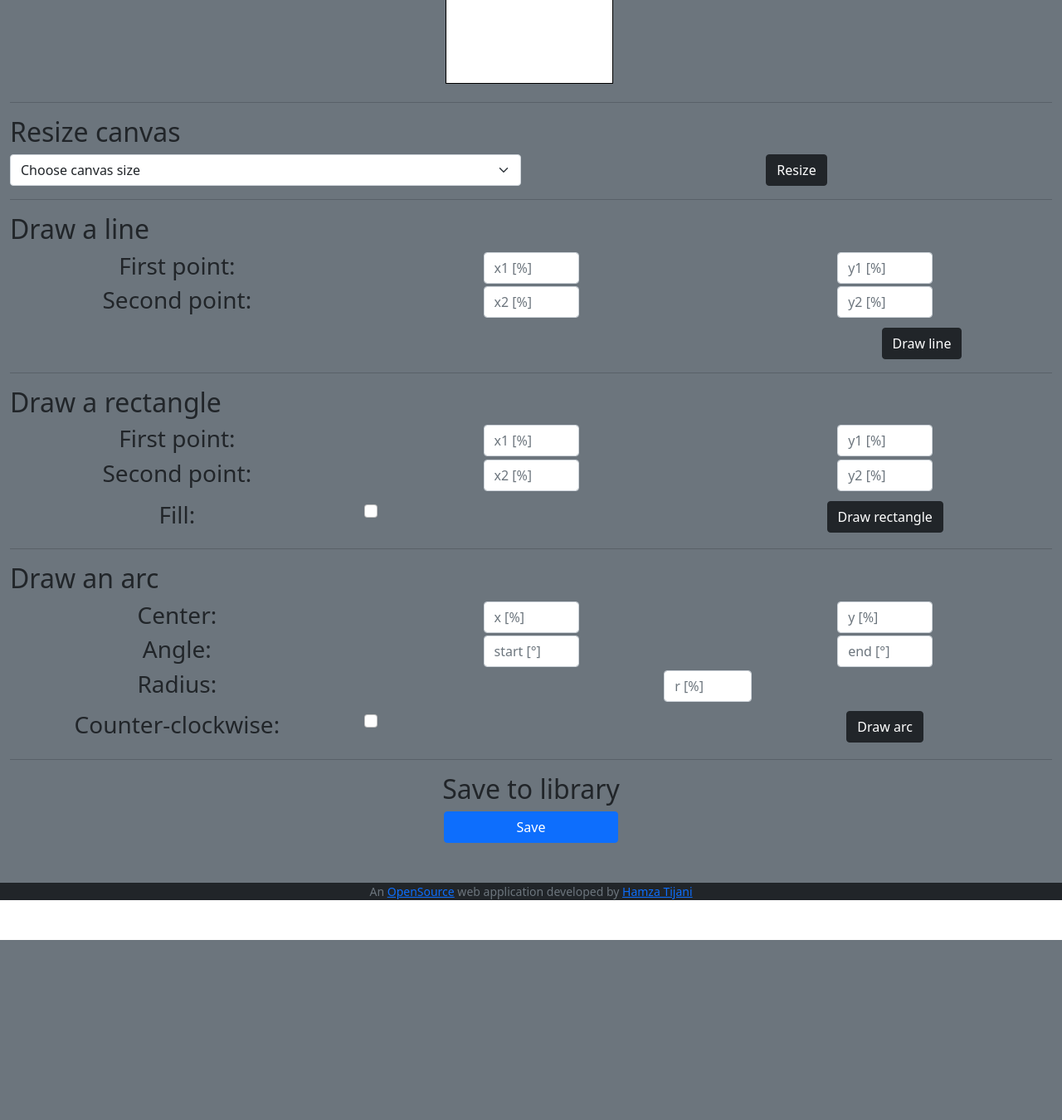
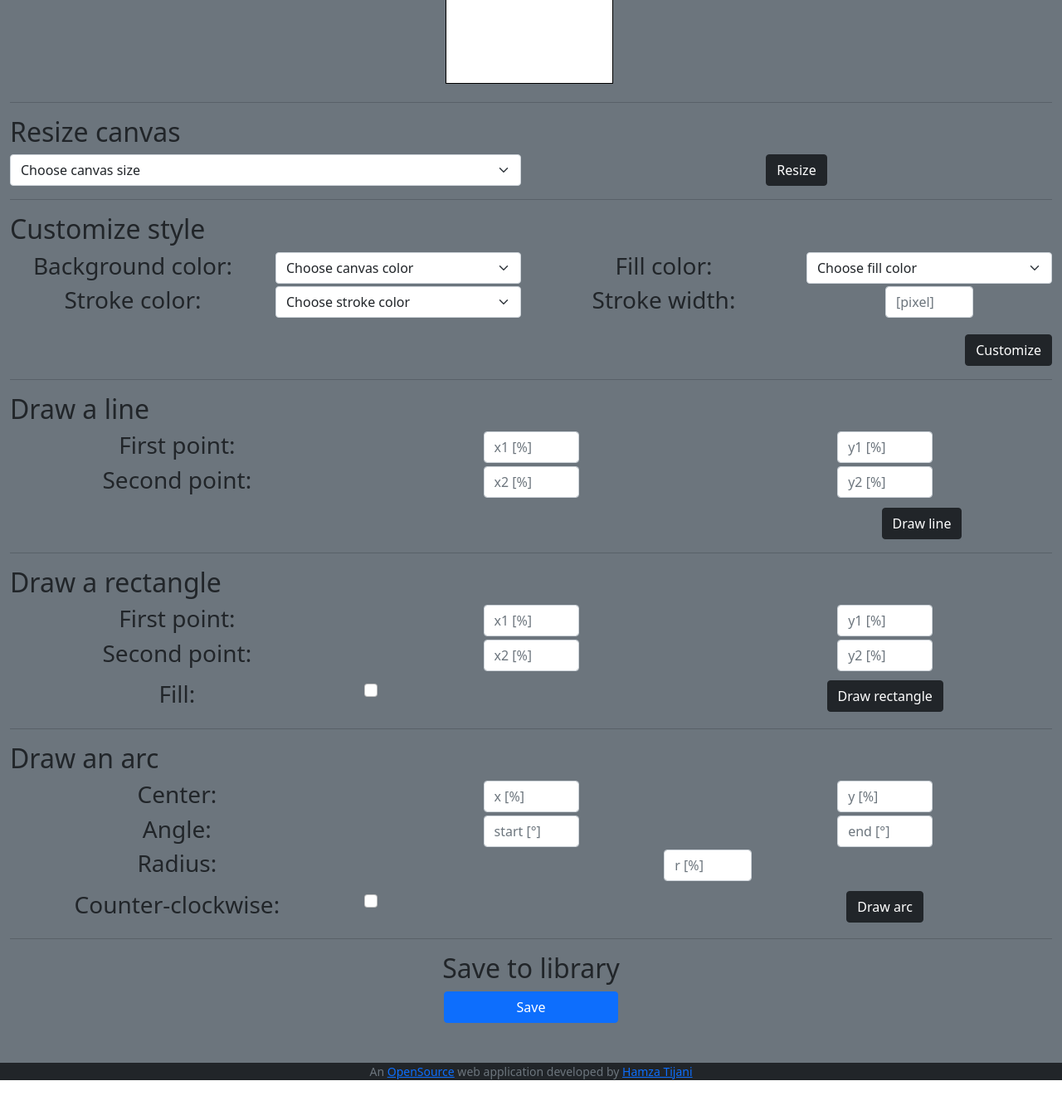
Before and after one commit to Tija01/draw_webapp, a Flask app: page /draw in a window 1280 px wide. Shown: the part 125-1475 px from the top of the page at 83% size. Before the commit the page ends 1258 px from the top, so only its background shows below. Run offline with Flask 2, Linux system fonts and the light colour scheme; a user stored in the database is signed in.

Commit message:
Style customization feature implemented

```diff
--- a/templates/draw.html
+++ b/templates/draw.html
@@ -6,7 +6,7 @@
 {% endblock %}
 
 {% block main %}
-<!-- TODO: Add the drawing feature and it's tutorial-->
+<!-- TODO: Add the drawing feature-->
     <canvas id="myCanvas" width="200" height="100">Your browser does not support the HTML canvas tag.</canvas>
     <img class="invisible" src="" id="imgConverted" >
 
@@ -27,6 +27,62 @@
             <button onclick="resize(event)" class="btn btn-dark">Resize</button>
         </div>
     </div>
+
+
+    <hr>
+    <h2 class="text-start">Customize style</h2>
+    <div class="row">
+        <div class="col">
+            <h3>Background color: </h3>
+        </div>
+        <div class="col">
+            <select id="bg-color" class="form-select" aria-label="bg-color select">
+                <option selected>Choose canvas color</option>
+                <option value="White">White</option>
+                <option value="Turquoise">Turquoise</option>
+                <option value="Violet">Violet</option>
+            </select>
+        </div>
+        <div class="col">
+            <h3>Fill color: </h3>
+        </div>
+        <div class="col">
+            <select id="fill-color" class="form-select" aria-label="fill-colorselect">
+                <option selected>Choose fill color</option>
+                <option value="Black">Black</option>
+                <option value="Red">Red</option>
+                <option value="Yellow">Yellow</option>
+            </select>
+        </div>
+    </div>
+
+    <div class="row">
+        <div class="col">
+            <h3>Stroke color:</h3>
+        </div>
+        <div class="col">
+            <select id="stroke-color" class="form-select" aria-label="stroke-color select">
+                <option selected>Choose stroke color</option>
+                <option value="Black">Black</option>
+                <option value="Red">Red</option>
+                <option value="White">White</option>
+            </select>
+        </div>
+
+        <div class="col">
+            <h3>Stroke width:</h3>
+        </div>
+        <div class="col">
+            <input id="stroke-width" autocomplete="off" class="form-control mx-auto w-auto" min="1" max="30" name="stroke-width" placeholder="[pixel]" type="number">
+        </div>
+    </div>
+
+        <div class="row">
+            <div class="col text-end mt-3">
+                <button onclick="customize(event)" class="btn btn-dark">Customize</button>
+            </div>
+        </div>
+
 
 
     <hr>
@@ -160,9 +216,9 @@
 
 
     <script>
-        var canvas = document.getElementById("myCanvas")
+        var canvas = document.getElementById("myCanvas");
         var ctx = canvas.getContext("2d");
-        // Default bg-color
+        // Default style
         setCanvasBgColor(canvas, 'white');
         ctx.fillStyle = "black";
 
@@ -170,15 +226,15 @@
         function setCanvasBgColor(canvas, color)
         {
             // Its good practice to save a context state that will be modified
-            ctx.save()
+            ctx.save();
 
             // To keep the existing drawing as the bg color is changed
-            ctx.globalCompositeOperation = 'destination-over'
+            ctx.globalCompositeOperation = 'destination-over';
 
             ctx.fillStyle = color;
             ctx.fillRect(0, 0, canvas.width, canvas.height);
 
-            ctx.restore()
+            ctx.restore();
         }
 
 
@@ -205,6 +261,26 @@
                 canvas.height = 2480;
             }
             setCanvasBgColor(canvas, 'white');
+        }
+
+        function customize(event)
+        {
+            // Change canvas color
+            var bgcolor = document.getElementById("bg-color").value;
+            ctx.fillStyle = bgcolor;
+            ctx.fillRect(0, 0, canvas.width, canvas.height);
+
+            // Change fill color
+            var fill_color = document.getElementById("fill-color").value;
+            ctx.fillStyle = fill_color;
+
+            // Change stroke color
+            var stroke_color = document.getElementById('stroke-color').value;
+            ctx.strokeStyle = stroke_color;
+
+            // Change stroke width
+            var stroke_width = document.getElementById('stroke-width').value
+            ctx.lineWidth = stroke_width;
         }
 
 
```
Also changed, not shown: draw.db.
